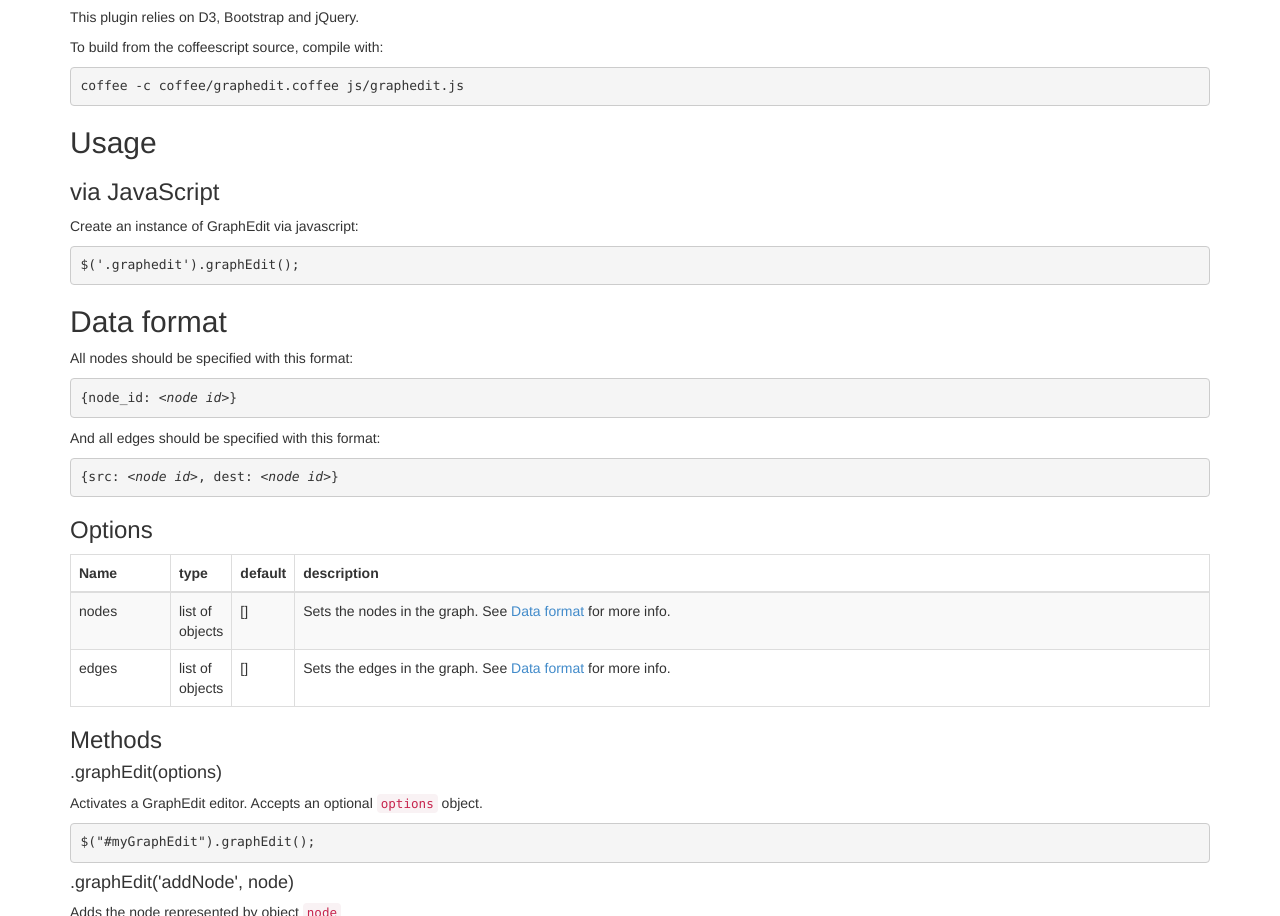
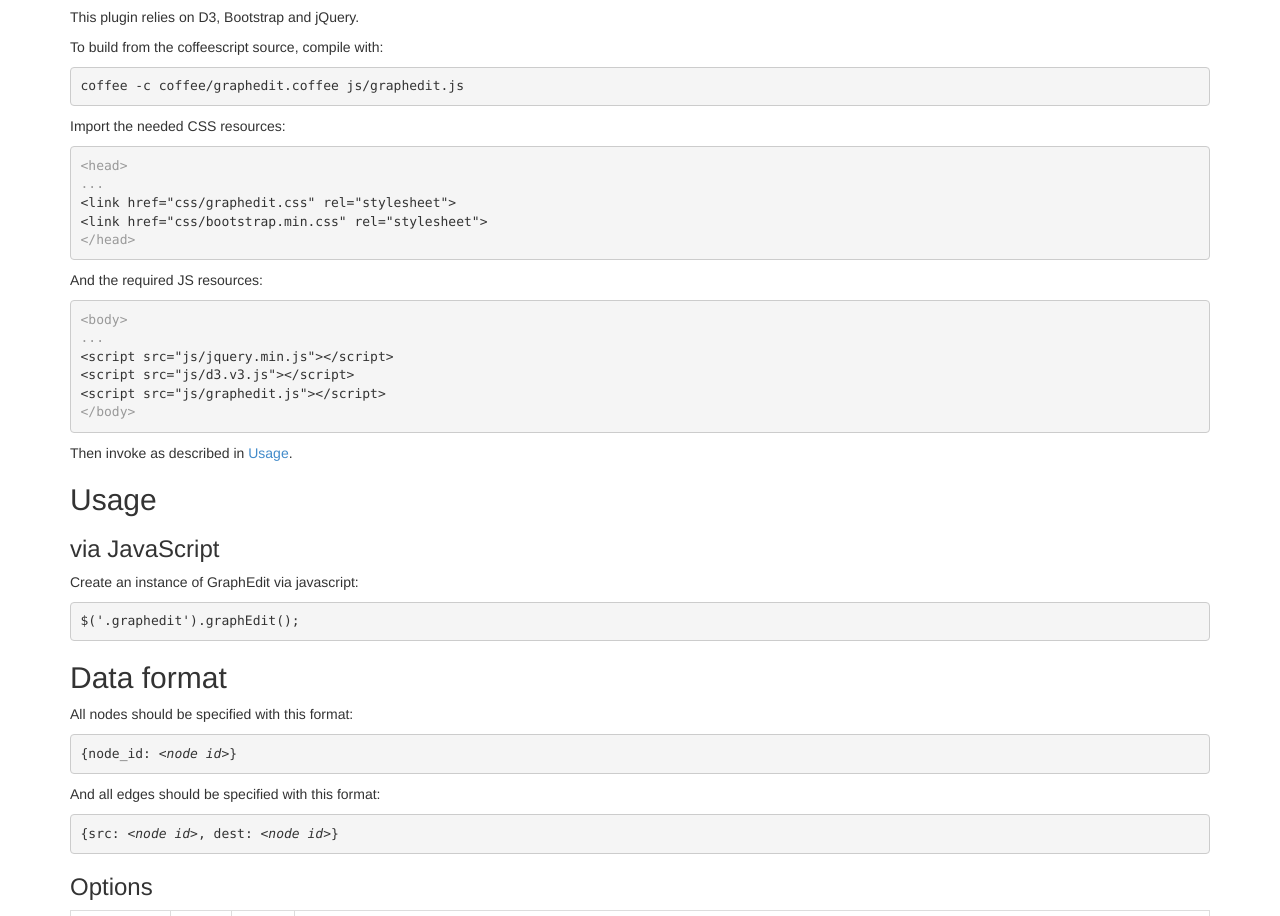
Before and after one commit to bcm36/GraphEditJS, a plain HTML site: page index.html in a window 1280 px wide. Shown: the part 1015-1931 px from the top of the page. Drawn offline with nearby package versions, Linux system fonts and the light colour scheme.

Commit message:
More explicit installation instructions

```diff
--- a/index.html
+++ b/index.html
@@ -47,15 +47,31 @@
         <p class="lead">A javascript-based property graph editor.<br> Inspired by <a href="http://bl.ocks.org/rkirsling/5001347">rkirsling</a>.</p>
       </div>
       <div class="row"><div class="col-md-12">
-          <h2 id="ge-docs-usage">About</h2>
+          <h2 id="ge-docs-about">About</h2>
           <p>This is very much still under development: breaking changes are guaranteed.</p>
 
-          <h2 id="ge-docs-usage">Installation</h2>
+          <h2 id="ge-docs-installation">Installation</h2>
           <h3>Dependencies</h3>
           <p>This plugin relies on D3, Bootstrap and jQuery.</p>
           <p>To build from the coffeescript source, compile with:</p>
           <div class="highlight"><pre><code>coffee -c coffee/graphedit.coffee js/graphedit.js</code></pre></div>
 
+		  <p>Import the needed CSS resources:</p>
+		  <div class="highlight"><pre><code><span class="text-muted">&lt;head&gt;</span>
+<span class="text-muted">...</span>
+&lt;link href="css/graphedit.css" rel="stylesheet"&gt;
+&lt;link href="css/bootstrap.min.css" rel="stylesheet"&gt;
+<span class="text-muted">&lt;/head&gt;</span></pre></code></div>
+
+		  <p>And the required JS resources:</p>
+		  <div class="highlight"><pre><code><span class="text-muted">&lt;body&gt;</span>
+<span class="text-muted">...</span>
+&lt;script src="js/jquery.min.js"&gt;&lt;/script&gt;
+&lt;script src="js/d3.v3.js"&gt;&lt;/script&gt;
+&lt;script src="js/graphedit.js"&gt;&lt;/script&gt;
+<span class="text-muted">&lt;/body&gt;</span></pre></code></div>
+
+          <p>Then invoke as described in <a href="#ge-docs-usage">Usage</a>.</p>
 
           <h2 id="ge-docs-usage">Usage</h2>
           <h3>via JavaScript</h3>
```
